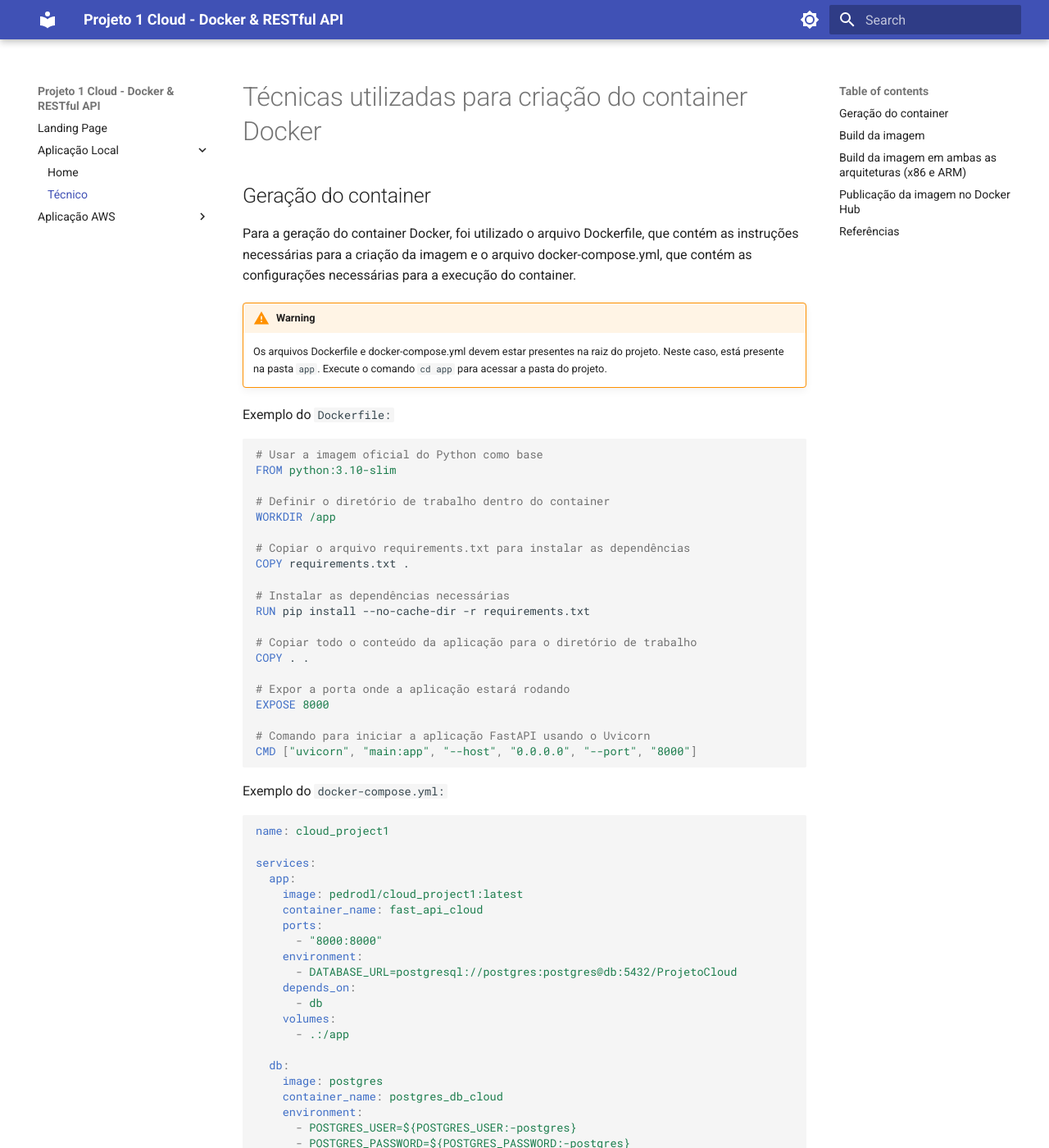
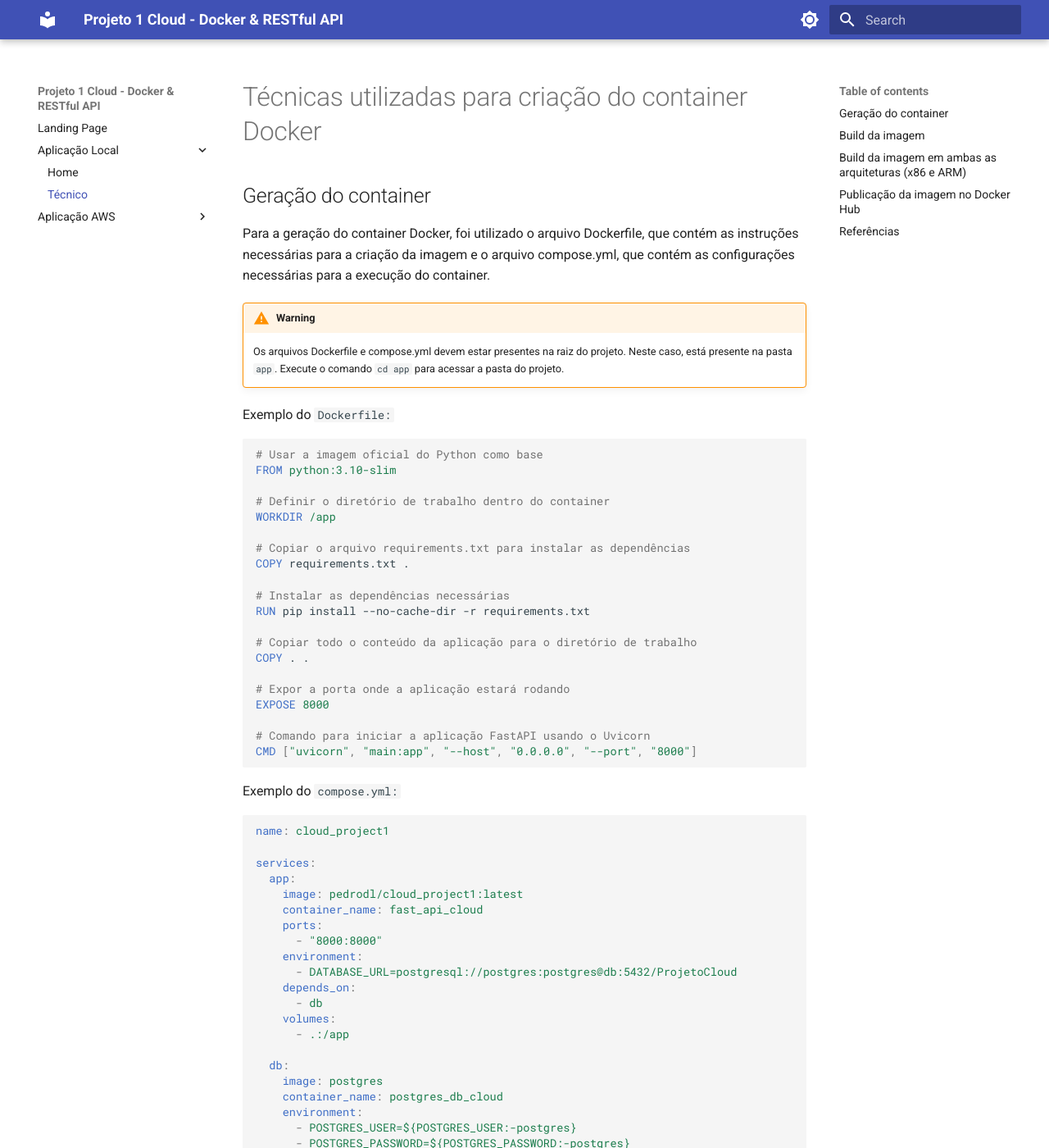
Before and after one commit to DeLucca990/Cloud-RESTful-API, an MkDocs documentation site: the page built from docs/local_tech.md, in a window 1280 px wide and 1400 px high. Shown: the whole window at 82% size. Built offline with MkDocs 1.6.1 and Material for MkDocs 9.7.7, drawn with Linux system fonts in a browser that asks for light colours.

````diff
--- a/docs/local_tech.md
+++ b/docs/local_tech.md
@@ -1,11 +1,11 @@
 # Técnicas utilizadas para criação do container Docker
 
 ## Geração do container
-Para a geração do container Docker, foi utilizado o arquivo Dockerfile, que contém as instruções necessárias para a criação da imagem e o arquivo docker-compose.yml, que contém as configurações necessárias para a execução do container.
+Para a geração do container Docker, foi utilizado o arquivo Dockerfile, que contém as instruções necessárias para a criação da imagem e o arquivo compose.yml, que contém as configurações necessárias para a execução do container.
 
 <div class="warning" markdown>
 !!! warning
-    Os arquivos Dockerfile e docker-compose.yml devem estar presentes na raiz do projeto. Neste caso, está presente na pasta `app`. Execute o comando `cd app` para acessar a pasta do projeto.
+    Os arquivos Dockerfile e compose.yml devem estar presentes na raiz do projeto. Neste caso, está presente na pasta `app`. Execute o comando `cd app` para acessar a pasta do projeto.
 </div>
 
 Exemplo do `Dockerfile:`
@@ -33,7 +33,7 @@ EXPOSE 8000
 CMD ["uvicorn", "main:app", "--host", "0.0.0.0", "--port", "8000"]
 ```
 
-Exemplo do `docker-compose.yml:`
+Exemplo do `compose.yml:`
 
 ```yaml
 name: cloud_project1
````
Also changed, not shown: docs/local_index.md (+22 -1 lines).
